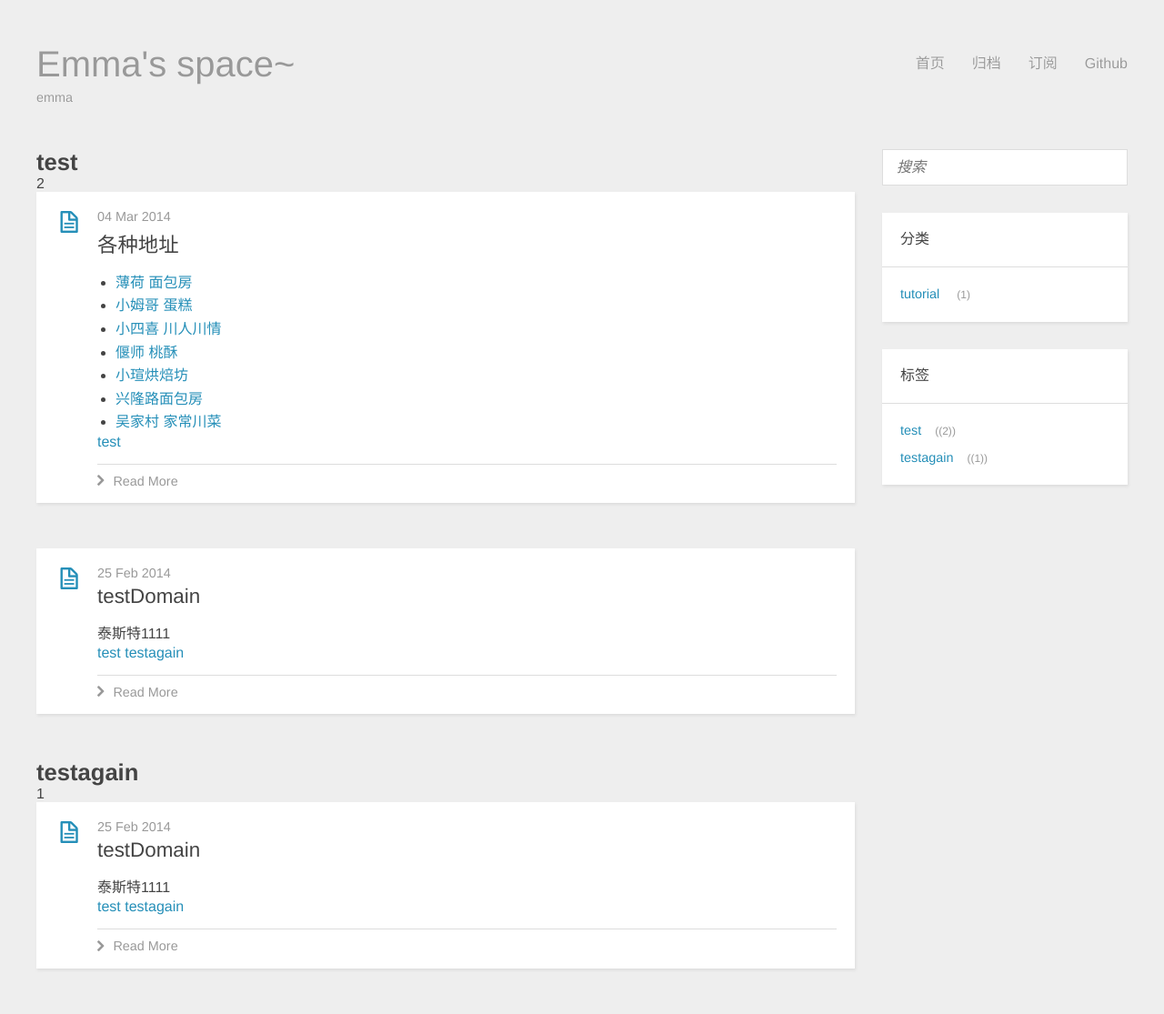
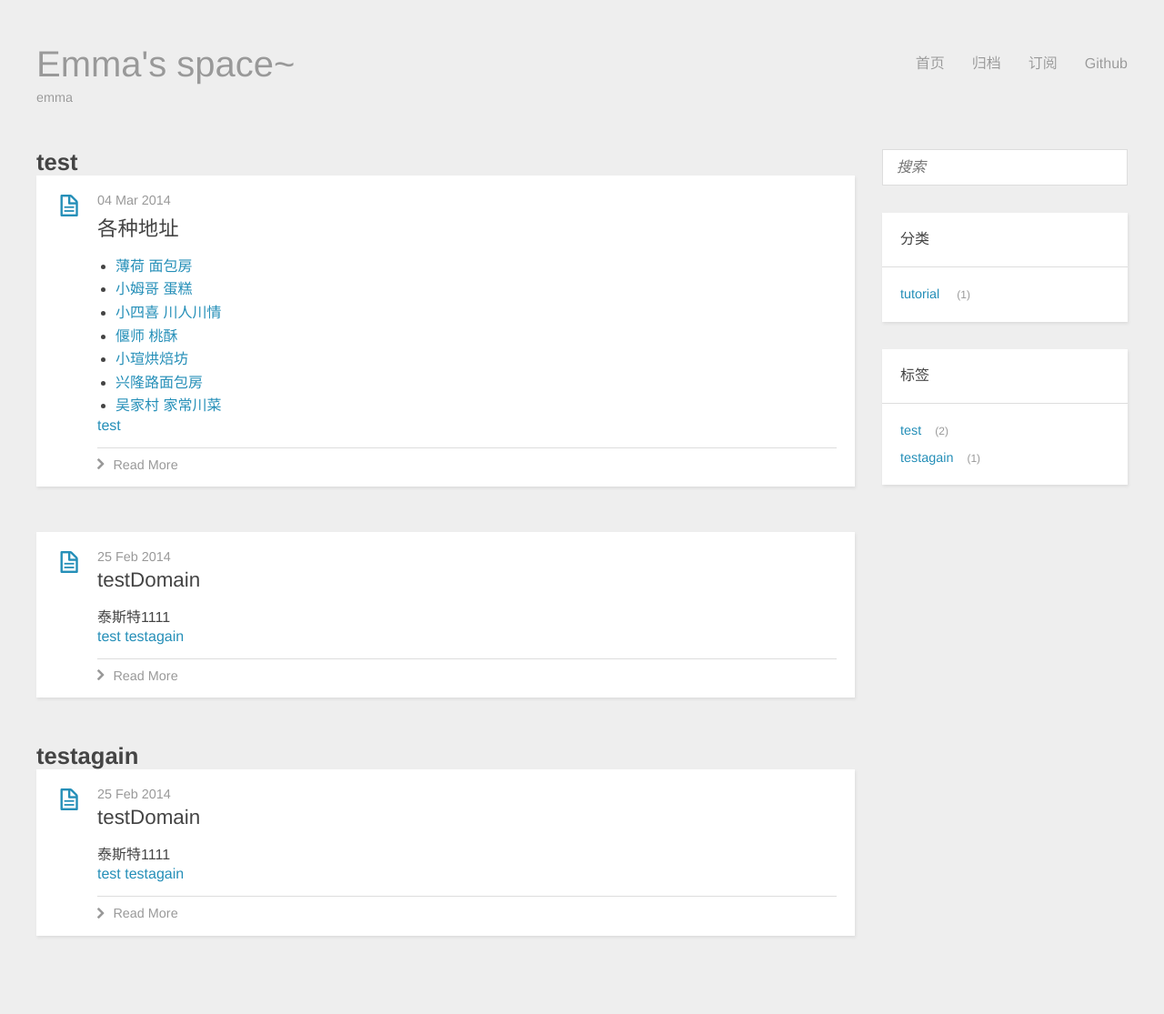
Before and after one commit to juneyang/emma, a Jekyll site: the page built from tags.html, in a window 1280 px wide. Shown: the whole page at 91% size. Built offline with Jekyll 4.4.1, drawn with Linux system fonts in a browser that asks for light colours; after the commit the page ends 1079 px from its top, so only the background shows below that.

Commit message:
add tags.html

```diff
--- a/index.html
+++ b/index.html
@@ -87,7 +87,7 @@
             <h3 class="title">标签</h3>
             <ul class="entry">
                 {% for tag in site.tags %}
-                    <li><a href="/tags.html?tag={{ tag[0] }}"> {{ tag[0] }}</a><small>({{ tag | last | size }})</small></li>
+                    <li><a href="/tags.html?tag={{ tag[0] }}"> {{ tag[0] }}</a><small>{{ tag | last | size }}</small></li>
                 {% endfor %}
             </ul>
         </div>
--- a/tags.html
+++ b/tags.html
@@ -7,9 +7,7 @@
     <div id="main-col" class="alignleft">
         <div id="wrapper">
         {% for tag in site.tags %}
-          <h2>{{ tag | first }}</h2>
-          <span>{{ tag | last | size }}</span>
-
+          <h2 class="tag">{{ tag | first }}</h2>
           {% for post in tag.last %}
           <article class="post">
 
@@ -86,7 +84,7 @@
             <h3 class="title">标签</h3>
             <ul class="entry">
                 {% for tag in site.tags %}
-                    <li><a href="/tags.html?tag={{ tag[0] }}"> {{ tag[0] }}</a><small>({{ tag | last | size }})</small></li>
+                    <li><a href="/tags.html?tag={{ tag[0] }}"> {{ tag[0] }}</a><small>{{ tag | last | size }}</small></li>
                 {% endfor %}
             </ul>
         </div>
```
